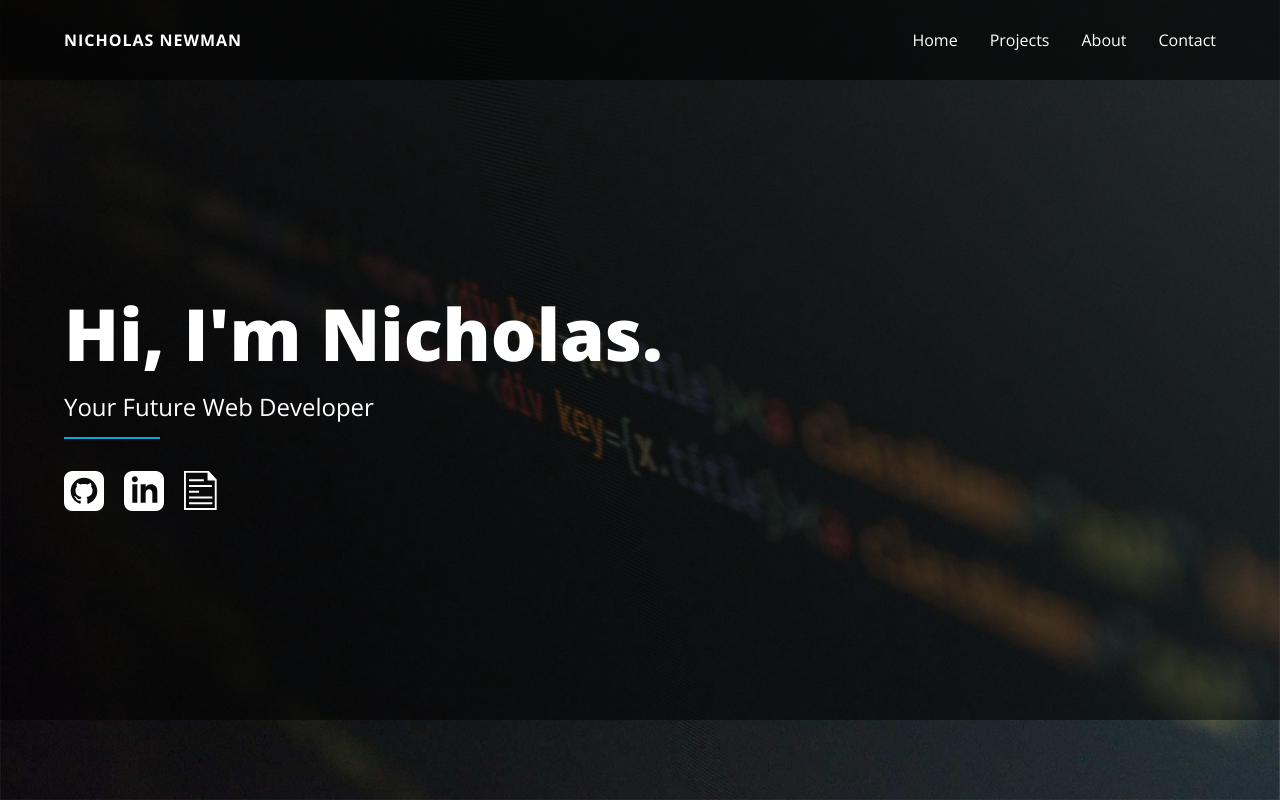
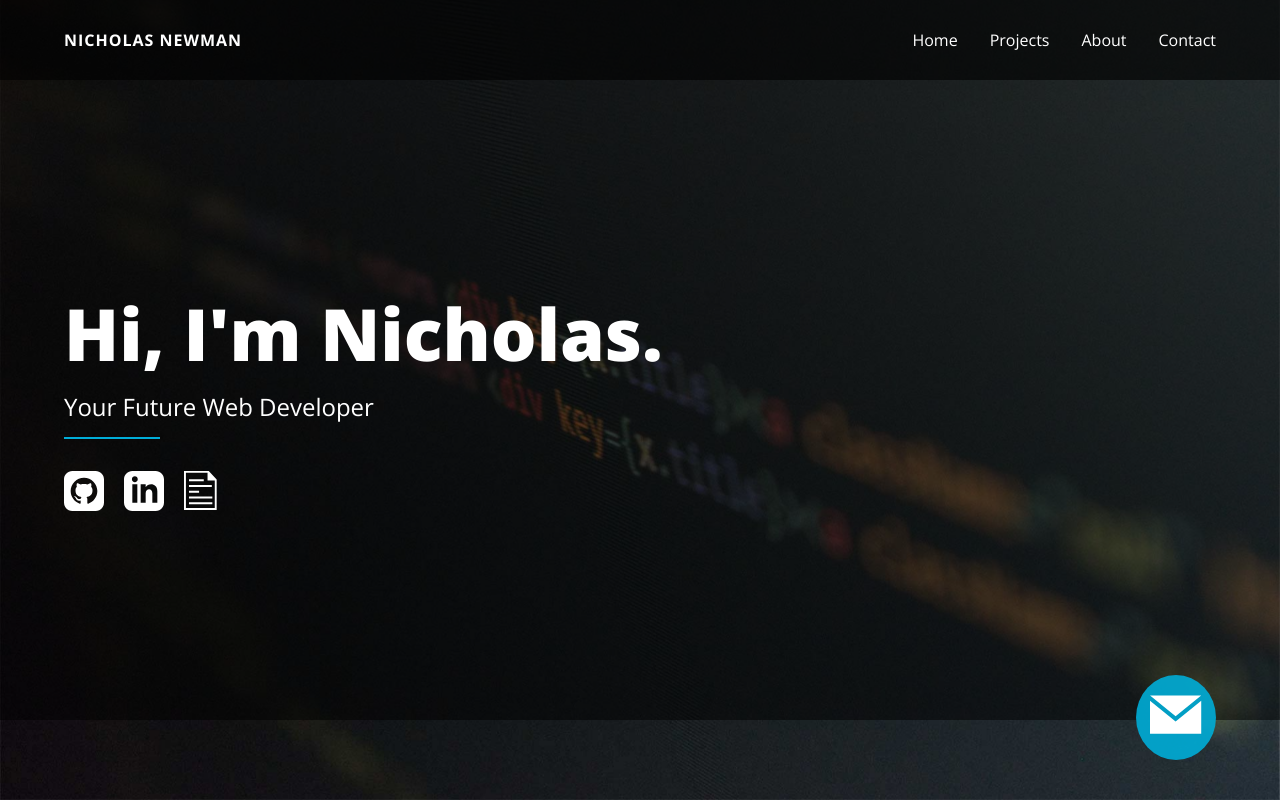
Before and after one commit to nicholas-newman1/portfolio-react, a React (Create React App) app: page / in a window 1280 px wide. Shown: the top 802 px of the page. Built offline with nearby package versions, Linux system fonts and the light colour scheme.

Commit message:
added contact bubble

```diff
--- a/src/App.js
+++ b/src/App.js
@@ -3,6 +3,7 @@ import Header from './components/Header/Header';
 import HomePage from './pages/HomePage/HomePage';
 import { BrowserRouter as Router, Switch, Route } from 'react-router-dom';
 import Footer from './components/Footer/Footer';
+import ContactBubble from './components/ContactBubble/ContactBubble';
 
 function App() {
   return (
@@ -16,6 +17,7 @@ function App() {
         </Switch>
       </main>
 
+      <ContactBubble />
       <Footer />
     </Router>
   );
--- /dev/null
+++ b/src/components/ContactBubble/ContactBubble.js
@@ -0,0 +1,15 @@
+import React from 'react';
+import { HashLink } from 'react-router-hash-link';
+import './contactBubble.css';
+
+const ContactBubble = () => {
+  return (
+    <HashLink className='contact-bubble' to='/#contact' smooth>
+      <svg xmlns='http://www.w3.org/2000/svg' viewBox='0 0 24 24'>
+        <path d='M12 12.713l-11.985-9.713h23.97l-11.985 9.713zm0 2.574l-12-9.725v15.438h24v-15.438l-12 9.725z' />
+      </svg>
+    </HashLink>
+  );
+};
+
+export default ContactBubble;
--- /dev/null
+++ b/src/components/ContactBubble/contactBubble.css
@@ -0,0 +1,18 @@
+.contact-bubble {
+  position: fixed;
+  bottom: 5%;
+  right: 5%;
+  width: 5rem;
+  fill: white;
+  z-index: 100;
+  background: rgba(0, 173, 216, 0.9);
+  padding: 0.9rem;
+  border-radius: 100%;
+  cursor: pointer;
+  transition: 300ms;
+}
+
+.contact-bubble:hover {
+  transform: scale(1.1);
+  opacity: 90%;
+}
--- a/src/components/Nav/Nav.js
+++ b/src/components/Nav/Nav.js
@@ -11,7 +11,7 @@ const Nav = () => {
           <li className='nav__item' key={link}>
             <HashLink
               className='nav__link'
-              to={`#${link.toLowerCase()}`}
+              to={`/#${link.toLowerCase()}`}
               smooth
             >
               {link}
```
Also changed, not shown: 1 other file (tests, documents, lock files or other folders).
